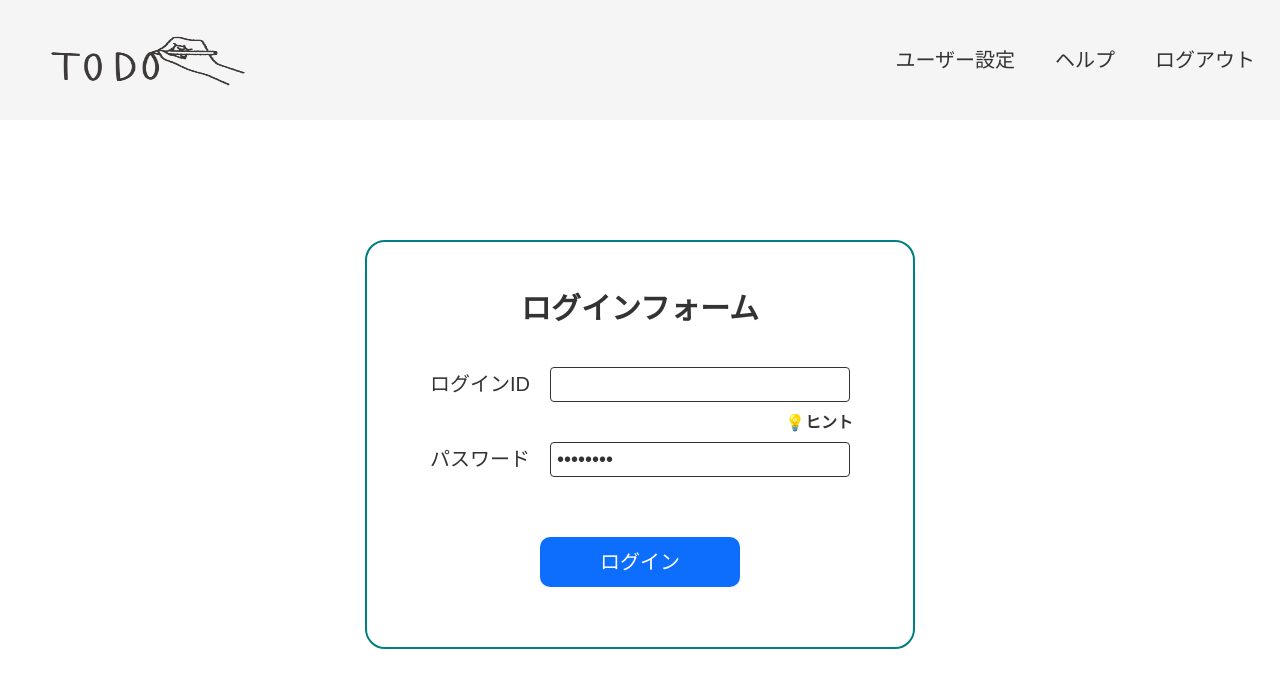
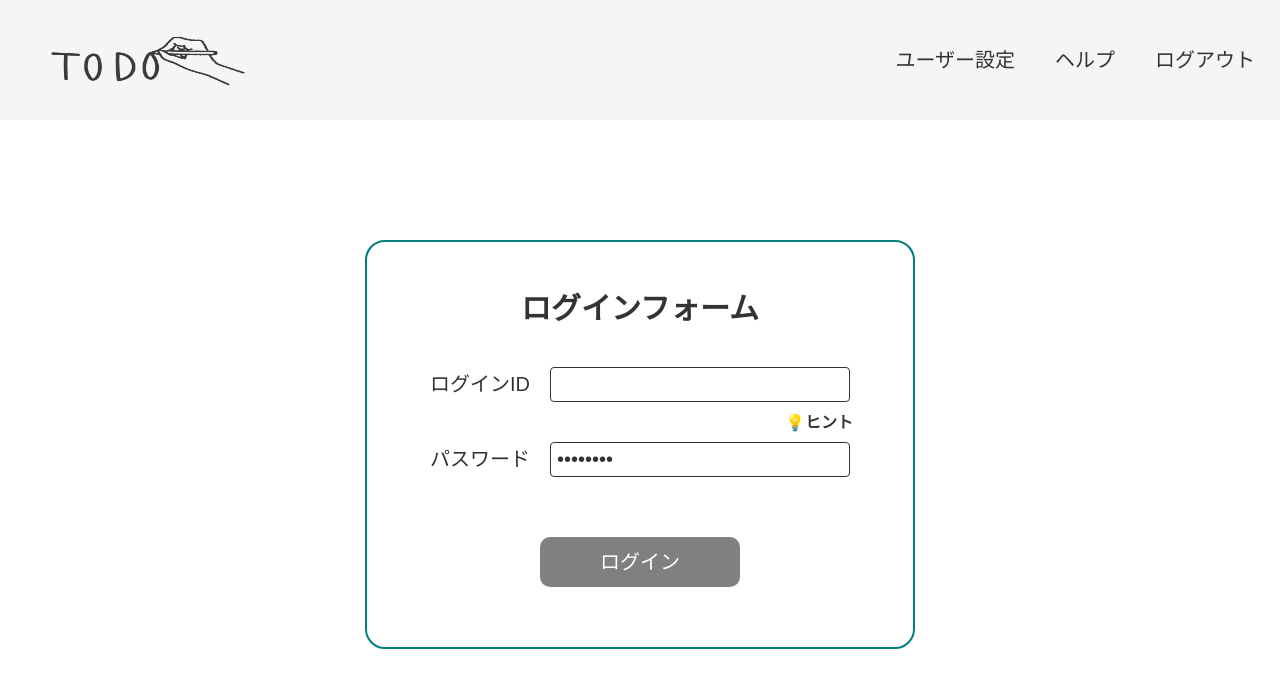
Before and after one commit to wadeen/original-react-todo, a React (Create React App) app: page / in a window 1280 px wide. Shown: the top 688 px of the page. Built offline with nearby package versions, Linux system fonts and the light colour scheme.

Commit message:
update: login settings --json placeholder users

```diff
--- a/package.json
+++ b/package.json
@@ -17,6 +17,7 @@
     "react": "^18.2.0",
     "react-dom": "^18.2.0",
     "react-helmet-async": "^1.3.0",
+    "react-notifications": "^1.7.4",
     "react-router-dom": "^6.3.0",
     "react-scripts": "5.0.1",
     "reactjs-popup": "^2.0.5",
--- a/src/components/atoms/button/PrimaryButton.tsx
+++ b/src/components/atoms/button/PrimaryButton.tsx
@@ -1,21 +1,23 @@
 /** @jsxImportSource @emotion/react */
 import { css } from '@emotion/react'
 
-import React, { FC, memo } from 'react'
-import { Link } from 'react-router-dom'
+import React from 'react'
 
 type Props = {
   name: string
-  linkTo: string
+  disabled: boolean
+  onClick: () => void
 }
 
-export const PrimaryButton: FC<Props> = memo(({ name, linkTo }) => {
-  return (
-    <button type="button" css={button}>
-      <Link to={linkTo}>{name}</Link>
-    </button>
-  )
-})
+export const PrimaryButton: React.FC<Props> = React.memo(
+  ({ name, disabled, onClick }) => {
+    return (
+      <button type="button" disabled={disabled} css={button} onClick={onClick}>
+        {name}
+      </button>
+    )
+  }
+)
 
 const button = css`
   font-size: 2rem;
@@ -26,10 +28,16 @@ const button = css`
   margin: 60px auto 0;
   width: 200px;
   height: 50px;
-  line-height: 30px;
+  line-height: 50px;
   border-radius: 10px;
-  transition: .3s ease;
-  :hover  {
-    opacity: .8;
+  transition: 0.3s ease;
+  :hover {
+    opacity: 0.8;
+  }
+  &:disabled {
+    background-color: gray;
+    opacity: 1;
+    cursor: default;
+    cursor: not-allowed;
   }
 `
--- a/src/components/organisms/Login/LoginForm.tsx
+++ b/src/components/organisms/Login/LoginForm.tsx
@@ -1,17 +1,25 @@
 /** @jsxImportSource @emotion/react */
 import { css } from '@emotion/react'
-import { ChangeEvent, useState } from 'react'
+import { useState } from 'react'
 import { PrimaryButton } from '../../atoms/button/PrimaryButton'
 import { LoginInputForm } from '../../molecules/Login/LoginInputForm'
 
 import Popup from 'reactjs-popup'
 import 'reactjs-popup/dist/index.css'
+import { useUserInfo } from '../../../hooks/users/useUserInfo'
 
 export const LoginForm = () => {
+  const { login } = useUserInfo()
+
   const [inputText, setInputText] = useState('')
 
-  const onchangeText = (e: React.ChangeEvent<HTMLInputElement>) =>
+  const onchangeText = (e: React.ChangeEvent<HTMLInputElement>) => {
     setInputText(e.target.value)
+  }
+
+  const onClickLogin = () => {
+    login(inputText)
+  }
 
   return (
     <div css={wrapper}>
@@ -41,7 +49,11 @@ export const LoginForm = () => {
           readOnly={true}
           value="password"
         />
-        <PrimaryButton name="ログイン" linkTo={'/todo'} />
+        <PrimaryButton
+          name="ログイン"
+          disabled={inputText === ''}
+          onClick={onClickLogin}
+        />
       </dl>
     </div>
   )
@@ -63,7 +75,6 @@ const wrapper = css`
 `
 
 const hint = css`
-  /* text-align: right; */
   margin: 0 auto;
   margin-top: -60px;
   position: absolute;
--- /dev/null
+++ b/src/hooks/users/useUserInfo.tsx
@@ -0,0 +1,29 @@
+import axios from 'axios'
+import { useCallback } from 'react'
+import { useNavigate } from 'react-router-dom'
+import { User } from '../../types/User'
+
+export const useUserInfo = () => {
+  const nav = useNavigate()
+  const login = useCallback((id: number | string) => {
+    axios
+      .get<User[]>('https://jsonplaceholder.typicode.com/users')
+      .then((result) => {
+        result.data.filter((user) => {
+          if (user.id == id) {
+            nav('/todo')
+          } else {
+            return(
+              alert('正しいログインIDを入力して下さい: 1~9')
+            )
+          }
+          return false;
+        })
+      })
+      .catch(() => {
+        alert('ユーザー情報の取得に失敗しました。')
+      })
+  }, [])
+
+  return { login }
+}
--- a/src/index.css
+++ b/src/index.css
@@ -28,3 +28,9 @@ body {
 #wrapper {
   flex: 1;
 }
+
+/* disabled設定 */
+.disabled {
+  pointer-events: none;
+  cursor: not-allowed;
+}
--- a/src/index.tsx
+++ b/src/index.tsx
@@ -9,4 +9,6 @@ root.render(
   <React.StrictMode>
     <App />
   </React.StrictMode>
+
+
 )
--- /dev/null
+++ b/src/types/User.tsx
@@ -0,0 +1,23 @@
+export type User = {
+  id: number
+  name: string
+  username: string
+  email: string
+  address: {
+    street: string
+    suite: string
+    city: string
+    zipcode: string
+    geo: {
+      lat: string
+      lng: string
+    }
+  }
+  phone: string
+  website: string
+  company: {
+    name: string
+    catchPhrase: string
+    bs: string
+  }
+}
--- a/tsconfig.json
+++ b/tsconfig.json
@@ -1,6 +1,6 @@
 {
   "compilerOptions": {
-    "target": "es5",
+    "target": "es6",
     "lib": ["dom", "dom.iterable", "esnext"],
     "allowJs": true,
     "skipLibCheck": true,
```
Also changed, not shown: src/components/molecules/Login/LoginInputForm.tsx (+9 -4 lines), 1 other file (tests, documents, lock files or other folders).
